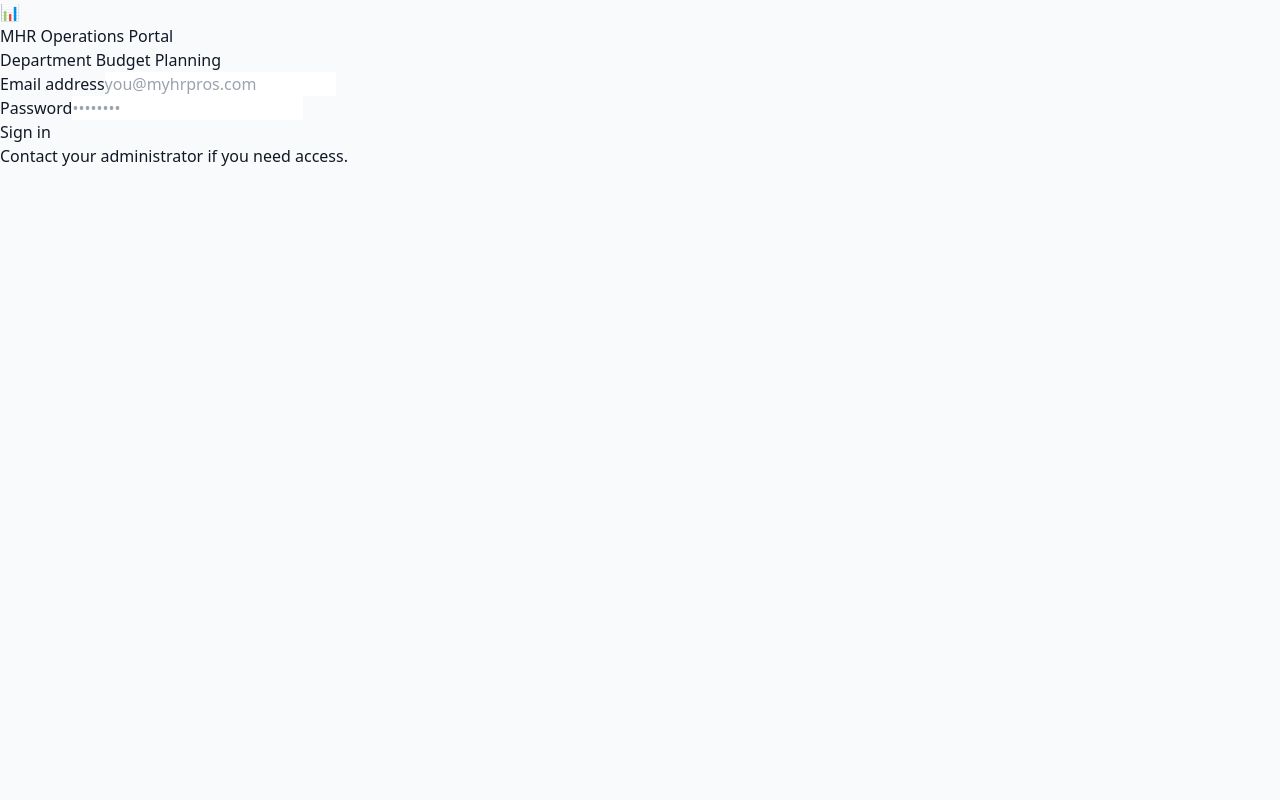
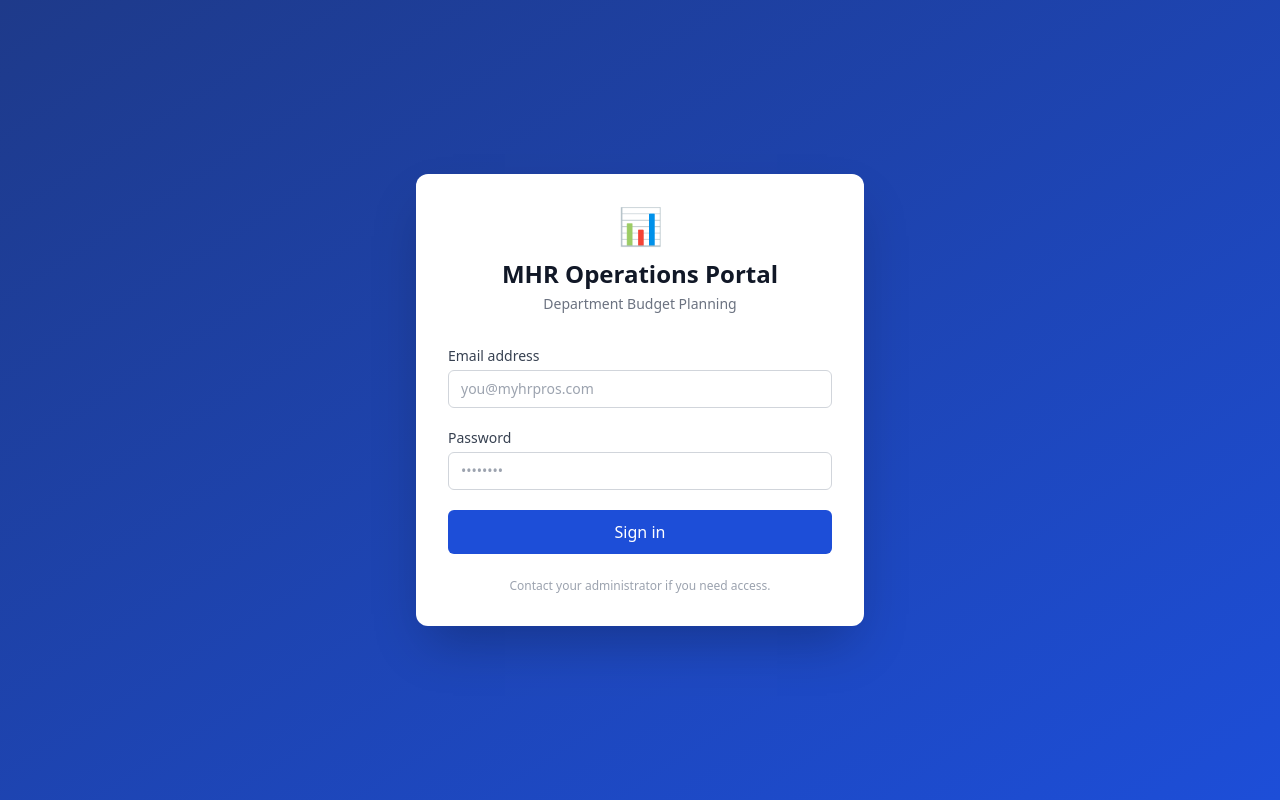
Before and after one commit to jeremiah600/mhr-portal, a Next.js app: page /login in a window 1280 px wide. Built offline with nearby package versions, Linux system fonts and the light colour scheme.

Commit message:
Add tailwind.config.ts

```diff
--- /dev/null
+++ b/tailwind.config.ts
@@ -0,0 +1,25 @@
+import type { Config } from 'tailwindcss'
+
+const config: Config = {
+  content: [
+    './pages/**/*.{js,ts,jsx,tsx,mdx}',
+    './components/**/*.{js,ts,jsx,tsx,mdx}',
+    './app/**/*.{js,ts,jsx,tsx,mdx}',
+  ],
+  theme: {
+    extend: {
+      colors: {
+        brand: {
+          50:  '#eff6ff',
+          100: '#dbeafe',
+          600: '#2563eb',
+          700: '#1d4ed8',
+          800: '#1e40af',
+          900: '#1e3a8a',
+        },
+      },
+    },
+  },
+  plugins: [],
+}
+export default config
```
